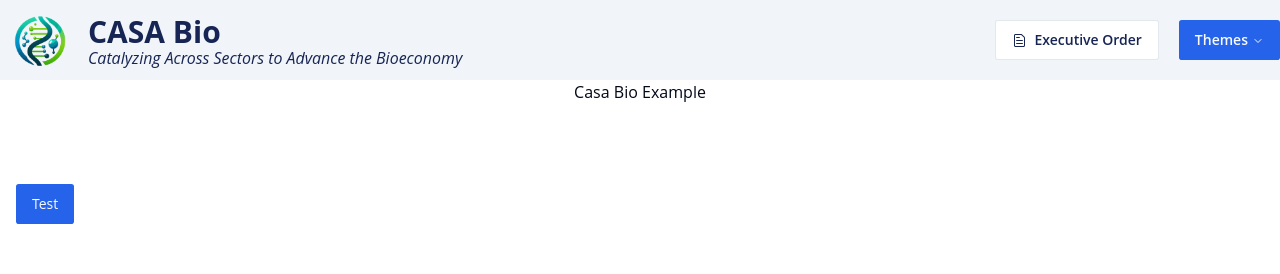
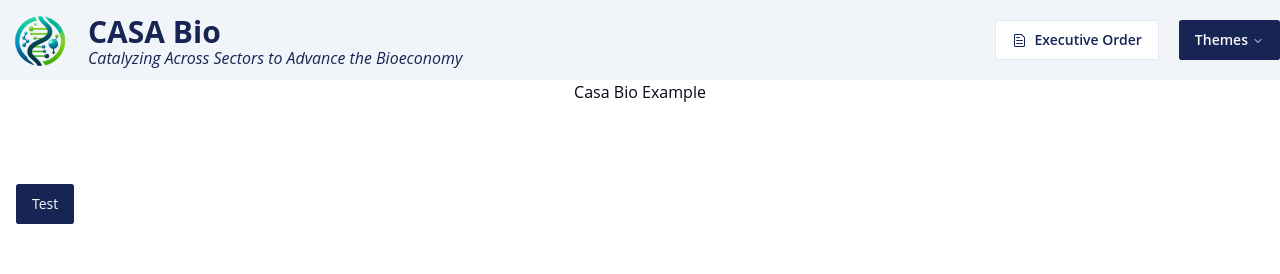
Before and after one commit to ZachStapletonJones/casa-bio, a Next.js app: page / in a window 1280 px wide. Shown: the top 274 px of the page. Built offline with nearby package versions, Linux system fonts and the light colour scheme.

Commit message:
matching primary color for buttons

```diff
--- a/app/globals.css
+++ b/app/globals.css
@@ -20,7 +20,7 @@
     --card-foreground: 222.2 84% 4.9%;
     --popover: 0 0% 100%;
     --popover-foreground: 222.2 84% 4.9%;
-    --primary: 221.2 83.2% 53.3%;
+    --primary: 226 57% 21%;
     --primary-foreground: 210 40% 98%;
     --secondary: 210 40% 96.1%;
     --secondary-foreground: 222.2 47.4% 11.2%;
```
